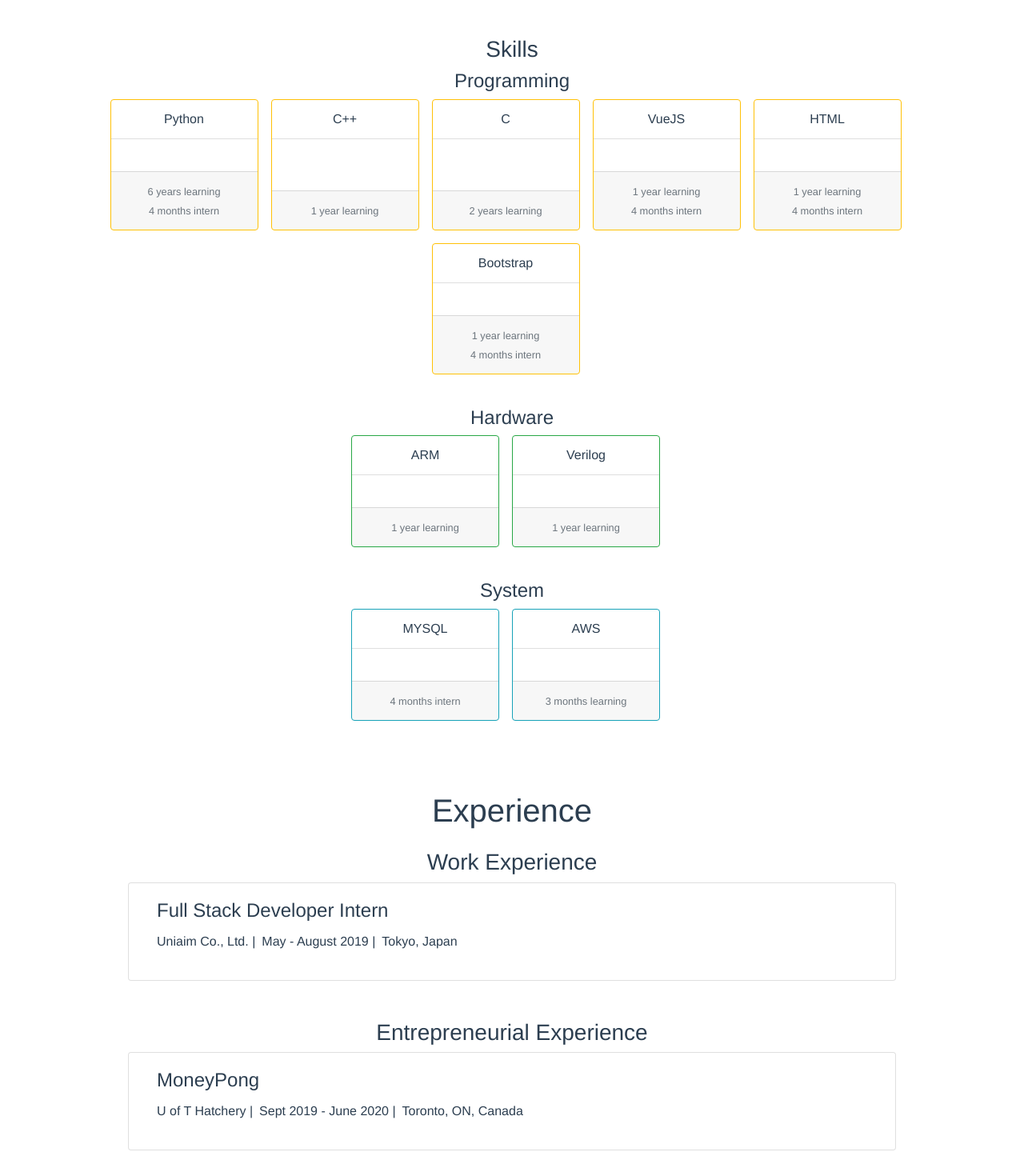
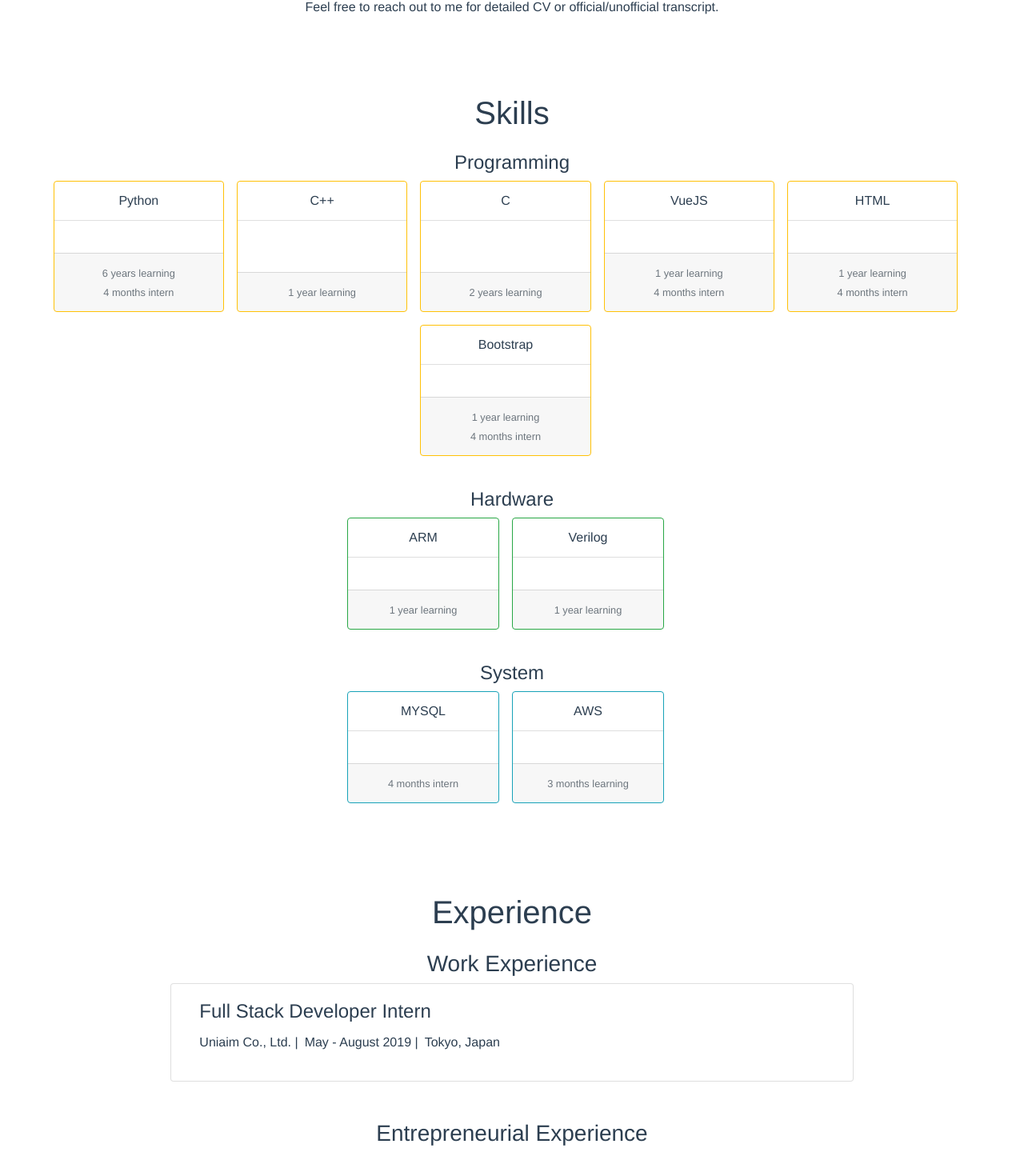
Before and after one commit to nancytaen/portfolio, a Vue app: page / in a window 1280 px wide. Shown: the part 1238-2678 px from the top of the page at 80% size. Built offline with nearby package versions, Linux system fonts and the light colour scheme.

Commit message:
split skills section

```diff
--- a/src/App.vue
+++ b/src/App.vue
@@ -4,7 +4,7 @@
     <!-- navigation header -->
     <div>
       <b-navbar toggleable="sm" type="light" variant="light" fixed="top">
-        <b-navbar-brand href="#top">Home</b-navbar-brand>
+        <b-navbar-brand href="#top">Top</b-navbar-brand>
         <b-navbar-toggle target="nav-collapse"></b-navbar-toggle>
 
         <b-collapse id="nav-collapse" is-nav>
@@ -59,6 +59,7 @@ export default {
     return {
       navLinks: [
         {name: 'About', url: '#about'},
+        {name: 'Skills', url:'#skills'},
         {name: 'Experience', url: '#experience'},
         {name: 'Projects', url: '#projects'},
         {name: 'Contact', url: '#contact'}
--- a/src/components/About.vue
+++ b/src/components/About.vue
@@ -29,66 +29,6 @@
             Feel free to reach out to me for detailed CV or official/unofficial transcript.
           </div>
 
-          <div class="mt-5">
-            <h3>Skills</h3>
-            <div class="mt-2 mb-4">
-              <h4>Programming</h4>
-              <div class="container-fluid">
-                <div class="row justify-content-center">
-                  <b-card v-for="(skill, idx) in skills.program" :key="idx"
-                    class="col-lg-2 col-sm-4 mr-3 mb-3 pr-0 pl-0"
-                    border-variant="warning" :header="skill.name"
-                    header-bg-variant="transparent"
-                    align="center">
-                    <template v-slot:footer>
-                      <span v-for="exp in skill.exps" :key="exp">
-                        <small class="text-muted">{{exp}}</small><br>
-                      </span>
-                    </template>
-                  </b-card>
-                </div>
-              </div>
-            </div>
-
-            <div class="mt-2 mb-4">
-              <h4>Hardware</h4>
-              <div class="container">
-                <div class="row justify-content-center">
-                  <b-card v-for="(skill, idx) in skills.hardware" :key="idx"
-                    class="col-lg-2 col-sm-4 mr-3 mb-3 pr-0 pl-0"
-                    border-variant="success" :header="skill.name"
-                    header-bg-variant="transparent"
-                    align="center">
-                    <template v-slot:footer>
-                      <span v-for="exp in skill.exps" :key="exp">
-                        <small class="text-muted">{{exp}}</small><br>
-                      </span>
-                    </template>
-                  </b-card>
-                </div>
-              </div>
-            </div>
-
-            <div class="mt-2 mb-4">
-              <h4>System</h4>
-              <div class="container">
-                <div class="row justify-content-center">
-                  <b-card v-for="(skill, idx) in skills.system" :key="idx"
-                    class="col-lg-2 col-sm-4 mr-3 mb-3 pr-0 pl-0"
-                    border-variant="info" :header="skill.name"
-                    header-bg-variant="transparent"
-                    align="center">
-                    <template v-slot:footer>
-                      <span v-for="exp in skill.exps" :key="exp">
-                        <small class="text-muted">{{exp}}</small><br>
-                      </span>
-                    </template>
-                  </b-card>
-                </div>
-              </div>
-            </div>
-
-          </div>
         </div>
       </div>
     </div>
@@ -100,24 +40,5 @@ export default {
   props: {
     msg: String
   },
-  data: function() {
-    return {
-      skills: {
-        program: [
-          {name: 'Python', exps: ['6 years learning', '4 months intern']},
-          {name: 'C++', exps: ['1 year learning']},
-          {name: 'C', exps: ['2 years learning']},
-          {name: 'VueJS', exps: ['1 year learning', '4 months intern']},
-          {name: 'HTML', exps: ['1 year learning', '4 months intern']},
-          {name: 'Bootstrap', exps: ['1 year learning', '4 months intern']}
-      ], hardware: [
-          {name: 'ARM', exps: ['1 year learning']},
-          {name: 'Verilog', exps: ['1 year learning']},
-      ], system: [
-          {name: 'MYSQL', exps: ['4 months intern']},
-          {name: 'AWS', exps: ['3 months learning']}
-      ]}
-    }
-  }
 }
 </script>
--- a/src/components/Experience.vue
+++ b/src/components/Experience.vue
@@ -2,7 +2,8 @@
     <div>
         <div class="mt-4 mb-5">
             <h3>Work Experience</h3>
-            <b-card v-for="job in jobs" :key="job.title" :title="job.title" class="col-sm-9 mx-auto text-left mb-2">
+            <b-card v-for="job in jobs" :key="job.title" :title="job.title"
+              class="col-sm-9 col-lg-8 mx-auto text-left mb-2">
                 <ul class="list-inline">
                     <li class="list-inline-item"> {{job.company}} |</li>
                     <li class="list-inline-item"> {{job.date}} |</li>
@@ -16,7 +17,8 @@
 
         <div>
             <h3>Entrepreneurial Experience</h3>
-            <b-card v-for="entrep in entreps" :key="entrep.name" :title="entrep.name" class="col-sm-9 mx-auto text-left mb-2">
+            <b-card v-for="entrep in entreps" :key="entrep.name" :title="entrep.name"
+              class="col-sm-9 col-lg-8 mx-auto text-left mb-2">
                 <ul class="list-inline">
                     <li class="list-inline-item"> {{entrep.project}} |</li>
                     <li class="list-inline-item"> {{entrep.date}} |</li>
--- a/src/components/Layout.vue
+++ b/src/components/Layout.vue
@@ -1,28 +1,33 @@
 <template>
   <div>
-    <section>
+    <section class="mt-4 mb-4">
       <b-card overlay class="mt-5" img-src="img/header.jpg"
        title="Hello! I'm Nancy Li">
        <em>A Backend & Full Stack Engineer interested in web development and machine learning </em>
       </b-card>
     </section>
 
-    <section id ="about">
+    <section id ="about" class="mt-3 mb-4">
       <h1 class="pt-5">About Me</h1>
       <About />
     </section>
 
-    <section id="experience">
+    <section id="skills" class="mt-5 mb-4">
+      <h1 class="pt-5">Skills</h1>
+      <Skills />
+    </section>
+
+    <section id="experience" class="mt-5 mb-5">
       <h1 class="pt-5">Experience</h1>
       <Experience />
     </section>
 
-    <section id ="projects">
+    <section id ="projects" class="mt-4 mb-5">
       <h1 class="pt-5">Projects</h1>
       <Projects />
     </section>
 
-    <section id ="contact">
+    <section id ="contact" class="mt-4 mb-4">
       <h1 class="pt-5">Contact</h1>
       <Contact />
     </section>
@@ -31,6 +36,7 @@
 
 <script>
 import About from './About.vue'
+import Skills from './Skills.vue'
 import Experience from './Experience.vue'
 import Projects from './Projects.vue'
 import Contact from './Contact.vue'
@@ -40,6 +46,6 @@ export default {
   props: {
     msg: String
   },
-  components: { About, Experience, Projects, Contact }
+  components: { About, Skills, Experience, Projects, Contact }
 }
 </script>
--- /dev/null
+++ b/src/components/Skills.vue
@@ -0,0 +1,90 @@
+<template>
+    <div class="mt-4">
+
+        <!-- Programming Skills -->
+        <div class="mb-4">
+            <h4>Programming</h4>
+            <div class="container-fluid">
+            <div class="row justify-content-center">
+                <b-card v-for="(skill, idx) in skills.program" :key="idx"
+                class="col-lg-2 col-sm-4 mr-3 mb-3 pr-0 pl-0"
+                border-variant="warning" :header="skill.name"
+                header-bg-variant="transparent"
+                align="center">
+                <template v-slot:footer>
+                    <span v-for="exp in skill.exps" :key="exp">
+                    <small class="text-muted">{{exp}}</small><br>
+                    </span>
+                </template>
+                </b-card>
+            </div>
+            </div>
+        </div>
+
+        <!-- Hardware Skills -->
+        <div class="mt-2 mb-4">
+            <h4>Hardware</h4>
+            <div class="container">
+            <div class="row justify-content-center">
+                <b-card v-for="(skill, idx) in skills.hardware" :key="idx"
+                class="col-lg-2 col-sm-4 mr-3 mb-3 pr-0 pl-0"
+                border-variant="success" :header="skill.name"
+                header-bg-variant="transparent"
+                align="center">
+                <template v-slot:footer>
+                    <span v-for="exp in skill.exps" :key="exp">
+                    <small class="text-muted">{{exp}}</small><br>
+                    </span>
+                </template>
+                </b-card>
+            </div>
+            </div>
+        </div>
+
+        <!-- System Skills -->
+        <div class="mt-2 mb-4">
+            <h4>System</h4>
+            <div class="container">
+            <div class="row justify-content-center">
+                <b-card v-for="(skill, idx) in skills.system" :key="idx"
+                class="col-lg-2 col-sm-4 mr-3 mb-3 pr-0 pl-0"
+                border-variant="info" :header="skill.name"
+                header-bg-variant="transparent"
+                align="center">
+                <template v-slot:footer>
+                    <span v-for="exp in skill.exps" :key="exp">
+                    <small class="text-muted">{{exp}}</small><br>
+                    </span>
+                </template>
+                </b-card>
+            </div>
+            </div>
+        </div>
+
+    </div>
+</template>
+
+<script>
+export default {
+    name: 'Skills',
+    data: function() {
+    return {
+      skills: {
+        program: [
+          {name: 'Python', exps: ['6 years learning', '4 months intern']},
+          {name: 'C++', exps: ['1 year learning']},
+          {name: 'C', exps: ['2 years learning']},
+          {name: 'VueJS', exps: ['1 year learning', '4 months intern']},
+          {name: 'HTML', exps: ['1 year learning', '4 months intern']},
+          {name: 'Bootstrap', exps: ['1 year learning', '4 months intern']}
+      ], hardware: [
+          {name: 'ARM', exps: ['1 year learning']},
+          {name: 'Verilog', exps: ['1 year learning']},
+      ], system: [
+          {name: 'MYSQL', exps: ['4 months intern']},
+          {name: 'AWS', exps: ['3 months learning']}
+      ]}
+    }
+  }
+}
+</script>
```
